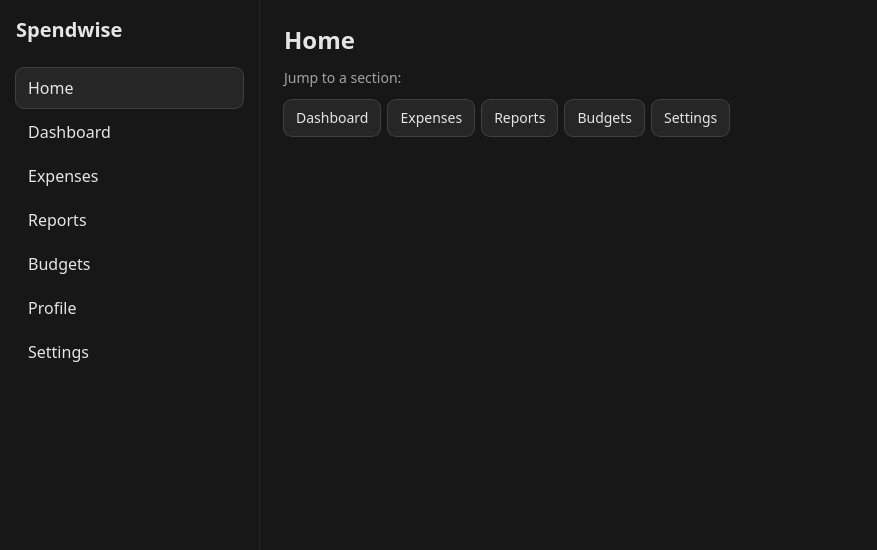
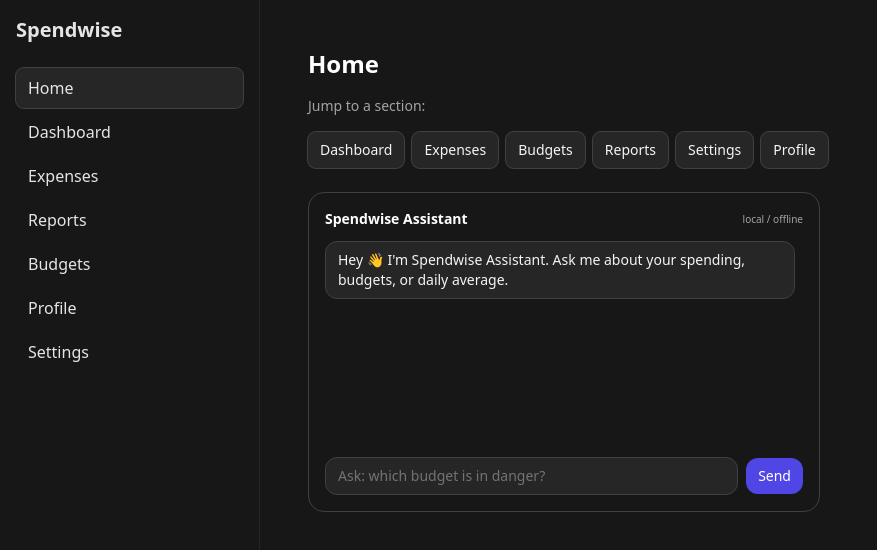
Before and after one commit to Shaidul88/spendwiseapp, a Next.js app: page / in a window 1280 px wide. Shown: the top 550 px of the page, without its empty margins (0-877 px from the left). Built offline with nearby package versions, Linux system fonts and the light colour scheme.

Commit message:
First Implementation of chatbot

```diff
--- a/app/page.js
+++ b/app/page.js
@@ -1,19 +1,61 @@
+"use client";
+
+import Link from "next/link";
+import InsightsAssistant from "@/components/InsightsAssistant";
+
 export default function Page() {
   return (
-    <main className="min-h-screen">
-      <h1 className="text-2xl font-semibold mb-3">Home</h1>
-      <p className="text-neutral-400 text-sm">Jump to a section:</p>
-      <div className="flex flex-wrap gap-2 mt-3">
-        {[
-          ["/dashboard","Dashboard"],
-          ["/expenses","Expenses"],
-          ["/reports","Reports"],
-          ["/budgets","Budgets"],
-          ["/settings","Settings"],
-        ].map(([href,label]) => (
-          <a key={href} href={href} className="btn">{label}</a>
-        ))}
+    <div className="p-6 space-y-6">
+      <div className="space-y-4">
+        <h1 className="text-2xl font-semibold text-white">Home</h1>
+        <p className="text-sm text-neutral-400">
+          Jump to a section:
+        </p>
+
+        <div className="flex flex-wrap gap-2">
+          <Link
+            href="/dashboard"
+            className="px-3 py-2 rounded-lg ring-1 ring-neutral-700 bg-neutral-800 hover:bg-neutral-700 text-neutral-100 text-sm"
+          >
+            Dashboard
+          </Link>
+          <Link
+            href="/expenses"
+            className="px-3 py-2 rounded-lg ring-1 ring-neutral-700 bg-neutral-800 hover:bg-neutral-700 text-neutral-100 text-sm"
+          >
+            Expenses
+          </Link>
+          <Link
+            href="/budgets"
+            className="px-3 py-2 rounded-lg ring-1 ring-neutral-700 bg-neutral-800 hover:bg-neutral-700 text-neutral-100 text-sm"
+          >
+            Budgets
+          </Link>
+          <Link
+            href="/reports"
+            className="px-3 py-2 rounded-lg ring-1 ring-neutral-700 bg-neutral-800 hover:bg-neutral-700 text-neutral-100 text-sm"
+          >
+            Reports
+          </Link>
+          <Link
+            href="/settings"
+            className="px-3 py-2 rounded-lg ring-1 ring-neutral-700 bg-neutral-800 hover:bg-neutral-700 text-neutral-100 text-sm"
+          >
+            Settings
+          </Link>
+          <Link
+            href="/profile"
+            className="px-3 py-2 rounded-lg ring-1 ring-neutral-700 bg-neutral-800 hover:bg-neutral-700 text-neutral-100 text-sm"
+          >
+            Profile
+          </Link>
+        </div>
       </div>
-    </main>
+
+      {/* AI assistant card */}
+      <div>
+        <InsightsAssistant />
+      </div>
+    </div>
   );
 }
--- /dev/null
+++ b/components/InsightsAssistant.jsx
@@ -0,0 +1,284 @@
+"use client";
+
+import { useState } from "react";
+import { useExpenses } from "@/hooks/useExpenses";
+import { useBudgets } from "@/hooks/useBudgets";
+import { money, monthName } from "@/lib/utils";
+
+// helpers that read your real data
+
+// total spent in the current month
+function monthlyTotal(expenses) {
+  const now = new Date();
+  const y = now.getFullYear();
+  const m = now.getMonth(); // 0-11
+  let total = 0;
+  expenses.forEach((e) => {
+    const d = new Date(e.date);
+    if (d.getFullYear() === y && d.getMonth() === m) {
+      total += e.amount;
+    }
+  });
+  return total;
+}
+
+// average spent per day in current month
+function avgPerDayThisMonth(expenses) {
+  const total = monthlyTotal(expenses);
+  const todayDayNum = new Date().getDate(); // 1..31
+  if (!todayDayNum) return 0;
+  return total / todayDayNum;
+}
+
+// for each category, how close are we to the budget?
+function analyzeBudgets(expenses, budgets) {
+  // sum spending by category (this month only)
+  const now = new Date();
+  const y = now.getFullYear();
+  const m = now.getMonth();
+
+  const spentByCat = {};
+  expenses.forEach((e) => {
+    const d = new Date(e.date);
+    if (d.getFullYear() === y && d.getMonth() === m) {
+      spentByCat[e.category] = (spentByCat[e.category] || 0) + e.amount;
+    }
+  });
+
+  // normalize budgets to array of { category, limit }
+  const budgetList = Array.isArray(budgets)
+    ? budgets
+    : Object.entries(budgets || {}).map(([category, limit]) => ({ category, limit }));
+
+  // build report comparing spend vs limit
+  const report = budgetList.map((b) => {
+    const spent = spentByCat[b.category] || 0;
+    const pct = b.limit > 0 ? (spent / b.limit) * 100 : 0;
+    return {
+      category: b.category,
+      limit: b.limit,
+      spent,
+      left: b.limit - spent,
+      pct,
+    };
+  });
+
+  if (report.length === 0) {
+    return {
+      summary:
+        "You don't have any budgets set yet. Go to Budgets and add one so I can track pressure.",
+      hottest: null,
+      report,
+    };
+  }
+
+  // sort by % used, highest first
+  report.sort((a, b) => b.pct - a.pct);
+  const hottest = report[0];
+
+  let summary;
+  const pctRounded = Math.round(hottest.pct);
+
+  if (pctRounded >= 100) {
+    summary = `Your ${hottest.category} budget is already blown. You set ${money(
+      hottest.limit
+    )} but you've spent ${money(hottest.spent)}.`;
+  } else if (pctRounded >= 80) {
+    summary = `Your ${hottest.category} budget is getting hot (${pctRounded}%). You've spent ${money(
+      hottest.spent
+    )} out of ${money(hottest.limit)}.`;
+  } else {
+    summary = `So far you're fine. The highest pressure is ${hottest.category} at ${pctRounded}% (${money(
+      hottest.spent
+    )}/${money(hottest.limit)}).`;
+  }
+
+  return { summary, hottest, report };
+}
+
+// which category am I spending the most on this month?
+function topSpendingCategory(expenses) {
+  const now = new Date();
+  const y = now.getFullYear();
+  const m = now.getMonth();
+
+  const spentByCat = {};
+  expenses.forEach((e) => {
+    const d = new Date(e.date);
+    if (d.getFullYear() === y && d.getMonth() === m) {
+      spentByCat[e.category] = (spentByCat[e.category] || 0) + e.amount;
+    }
+  });
+
+  let top = null;
+  Object.entries(spentByCat).forEach(([cat, amt]) => {
+    if (!top || amt > top.amt) {
+      top = { cat, amt };
+    }
+  });
+
+  if (!top) {
+    return "You haven't logged any spending this month.";
+  }
+
+  return `Your top category this month is ${top.cat} at ${money(top.amt)}.`;
+}
+
+// "brain": route the question to the right helper
+function getAnswer(rawMsg, { expenses, budgets }) {
+  const msg = rawMsg.toLowerCase();
+
+  // budgets pressure / overspending
+  if (
+    msg.includes("budget") ||
+    msg.includes("overspend") ||
+    msg.includes("too high") ||
+    msg.includes("in danger") ||
+    msg.includes("hot")
+  ) {
+    const result = analyzeBudgets(expenses, budgets);
+    return result.summary;
+  }
+
+  // total spent this month
+  if (
+    msg.includes("how much did i spend") ||
+    msg.includes("total this month") ||
+    msg.includes("spent this month") ||
+    msg.includes("spend this month")
+  ) {
+    const total = monthlyTotal(expenses);
+    const now = new Date();
+    return `You've spent ${money(
+      total
+    )} so far in ${monthName(now.getMonth())}.`;
+  }
+
+  // daily average burn
+  if (
+    msg.includes("average") ||
+    msg.includes("per day") ||
+    msg.includes("daily")
+  ) {
+    const avg = avgPerDayThisMonth(expenses);
+    return `You're averaging ${money(avg)} per day this month.`;
+  }
+
+  // top category
+  if (
+    msg.includes("top category") ||
+    msg.includes("biggest category") ||
+    msg.includes("most on") ||
+    msg.includes("where am i spending")
+  ) {
+    return topSpendingCategory(expenses);
+  }
+
+  // greeting / help
+  if (
+    msg.includes("hello") ||
+    msg.includes("hi") ||
+    msg.includes("help") ||
+    msg.includes("what can you do")
+  ) {
+    return (
+      "Hey 👋 I'm Spendwise Assistant. Try asking:\n" +
+      "• Which budget is in danger?\n" +
+      "• How much did I spend this month?\n" +
+      "• What's my average per day?\n" +
+      "• Where am I spending the most?"
+    );
+  }
+
+  // fallback
+  return (
+    "I didn't fully get that yet, but you can ask:\n" +
+    "• Which budget is in danger?\n" +
+    "• How much did I spend this month?\n" +
+    "• What's my average per day?\n" +
+    "• Where am I spending the most?"
+  );
+}
+
+//the UI component
+export default function InsightsAssistant() {
+  // Align with hooks: useExpenses returns { items },
+  // useBudgets returns an object map { [category]: limit }
+  const { items: expenses } = useExpenses();
+  const { budgets } = useBudgets();
+
+  const [chat, setChat] = useState([
+    {
+      from: "bot",
+      text: "Hey 👋 I'm Spendwise Assistant. Ask me about your spending, budgets, or daily average.",
+    },
+  ]);
+
+  const [input, setInput] = useState("");
+
+  function handleSend(e) {
+    e.preventDefault();
+    const trimmed = input.trim();
+    if (!trimmed) return;
+
+    const userMsg = { from: "you", text: trimmed };
+    const botReply = {
+      from: "bot",
+      text: getAnswer(trimmed, { expenses, budgets }),
+    };
+
+    setChat((old) => [...old, userMsg, botReply]);
+    setInput("");
+  }
+
+  return (
+    <div className="rounded-2xl bg-neutral-900 border border-neutral-700 p-4 flex flex-col max-w-lg h-[320px] text-neutral-100">
+      {/* header */}
+      <div className="flex items-center justify-between mb-3">
+        <div className="text-sm font-semibold text-white">
+          Spendwise Assistant
+        </div>
+        <div className="text-[10px] text-neutral-400">
+          local / offline
+        </div>
+      </div>
+
+      {/* messages */}
+      <div className="flex-1 overflow-y-auto space-y-2 text-sm pr-2">
+        {chat.map((m, i) => (
+          <div
+            key={i}
+            className={m.from === "you" ? "text-right" : "text-left"}
+          >
+            <div
+              className={
+                "inline-block px-3 py-2 rounded-xl " +
+                (m.from === "you"
+                  ? "bg-indigo-600 text-white"
+                  : "bg-neutral-800 text-neutral-100 border border-neutral-700")
+              }
+            >
+              {m.text}
+            </div>
+          </div>
+        ))}
+      </div>
+
+      {/* input */}
+      <form onSubmit={handleSend} className="mt-3 flex items-center gap-2">
+        <input
+          value={input}
+          onChange={(e) => setInput(e.target.value)}
+          className="flex-1 text-sm bg-neutral-800 border border-neutral-700 rounded-xl px-3 py-2 text-neutral-100 placeholder-neutral-500 focus:outline-none focus:ring-2 focus:ring-indigo-600"
+          placeholder="Ask: which budget is in danger?"
+        />
+        <button
+          type="submit"
+          className="text-sm bg-indigo-600 hover:bg-indigo-500 text-white rounded-xl px-3 py-2"
+        >
+          Send
+        </button>
+      </form>
+    </div>
+  );
+}
```
